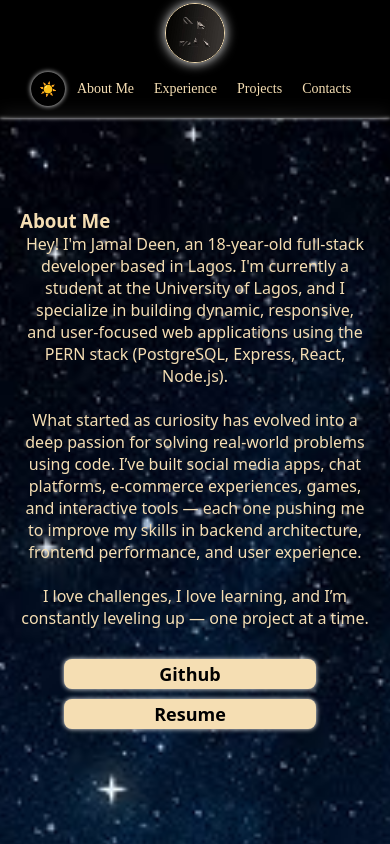
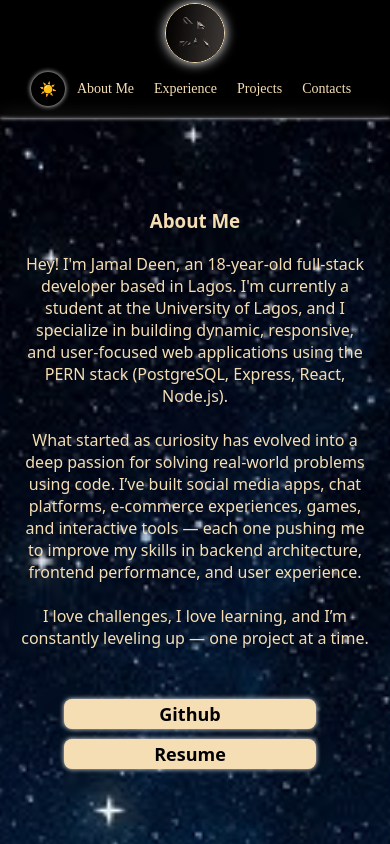
Before and after one commit to Rarejam/personal-site, a React (Vite) app: page / in a window 390 px wide. Shown: the top 844 px of the page. Built offline with nearby package versions, Linux system fonts and the light colour scheme.

Commit message:
fixed the about media query

```diff
--- a/src/index.css
+++ b/src/index.css
@@ -682,8 +682,13 @@ body.light-mode .footer {
   .about > div {
     width: 100%;
     font-size: 18px;
+    gap: 20px;
   }
-
+  .about > div > h3 {
+    display: flex;
+    width: 100%;
+    justify-content: center;
+  }
   /* experience section grid */
   .grid-container {
     width: 100%;
```
